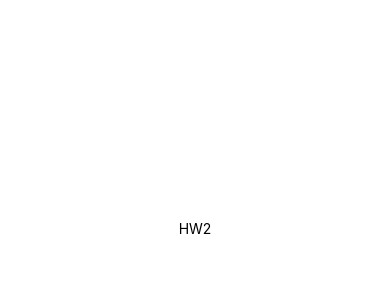
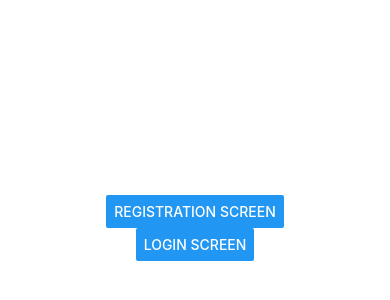
Before and after one commit to YaroslavLazorenko/goit-react-native-hw, a React Native app: screen / in a window 390 px wide. Shown: the part 194-494 px from the top of the page. Built offline with nearby package versions, Linux system fonts and the light colour scheme.

Commit message:
Add screens with basic markup

```diff
--- a/App.js
+++ b/App.js
@@ -1,12 +1,33 @@
-import { StatusBar } from 'expo-status-bar';
-import { StyleSheet, Text, View } from 'react-native';
+import { useState } from 'react';
+import { StyleSheet, Text, View, Button } from 'react-native';
+
+import LoginScreen from './Screens/LoginScreen';
+import RegistrationScreen from './Screens/RegistrationScreen';
 
 export default function App() {
+  const [screen, setScreen] = useState('');
+
   return (
-    <View style={styles.container}>
-      <Text>HW2</Text>
-      <StatusBar style="auto" />
-    </View>
+    <>
+      {screen === 'Registration' && <RegistrationScreen />}
+      {screen === 'Login' && <LoginScreen />}
+      {screen === '' && (
+        <View style={styles.container}>
+          <Button
+            onPress={() => {
+              setScreen('Registration');
+            }}
+            title="Registration screen"
+          />
+          <Button
+            onPress={() => {
+              setScreen('Login');
+            }}
+            title="Login screen"
+          />
+        </View>
+      )}
+    </>
   );
 }
 
--- /dev/null
+++ b/Screens/LoginScreen.js
@@ -0,0 +1,18 @@
+import { StyleSheet, Text, View } from 'react-native';
+
+export default function LoginScreen() {
+  return (
+    <View style={styles.container}>
+      <Text>Login Screen</Text>
+    </View>
+  );
+}
+
+const styles = StyleSheet.create({
+  container: {
+    flex: 1,
+    backgroundColor: '#fff',
+    alignItems: 'center',
+    justifyContent: 'center',
+  },
+});
--- /dev/null
+++ b/Screens/RegistrationScreen.js
@@ -0,0 +1,18 @@
+import { StyleSheet, Text, View } from 'react-native';
+
+export default function RegistrationScreen() {
+  return (
+    <View style={styles.container}>
+      <Text>Registration Screen</Text>
+    </View>
+  );
+}
+
+const styles = StyleSheet.create({
+  container: {
+    flex: 1,
+    backgroundColor: '#fff',
+    alignItems: 'center',
+    justifyContent: 'center',
+  },
+});
```
